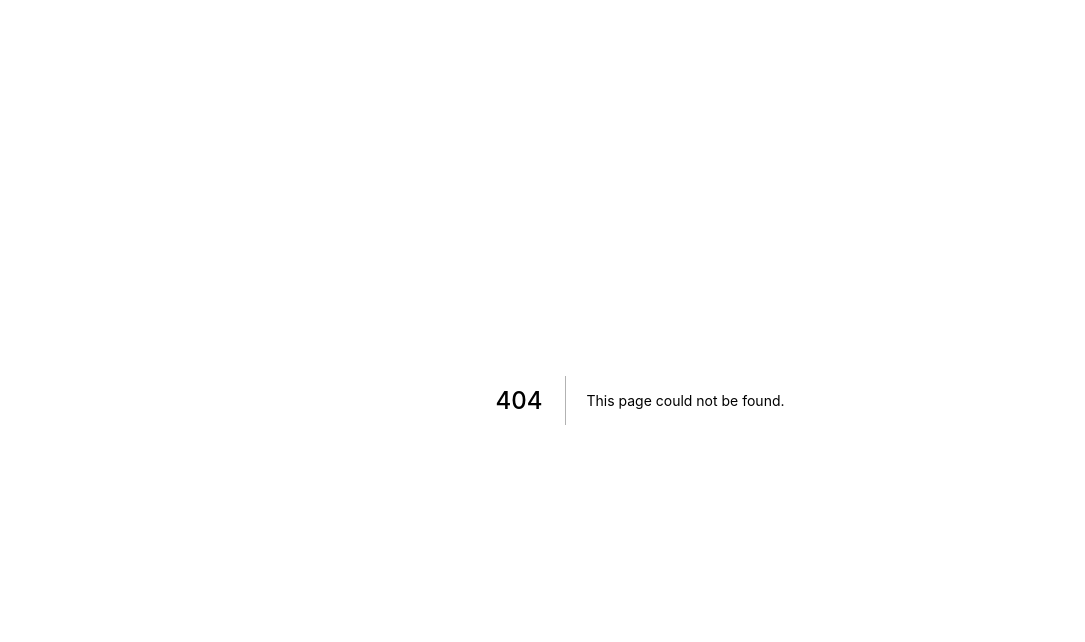
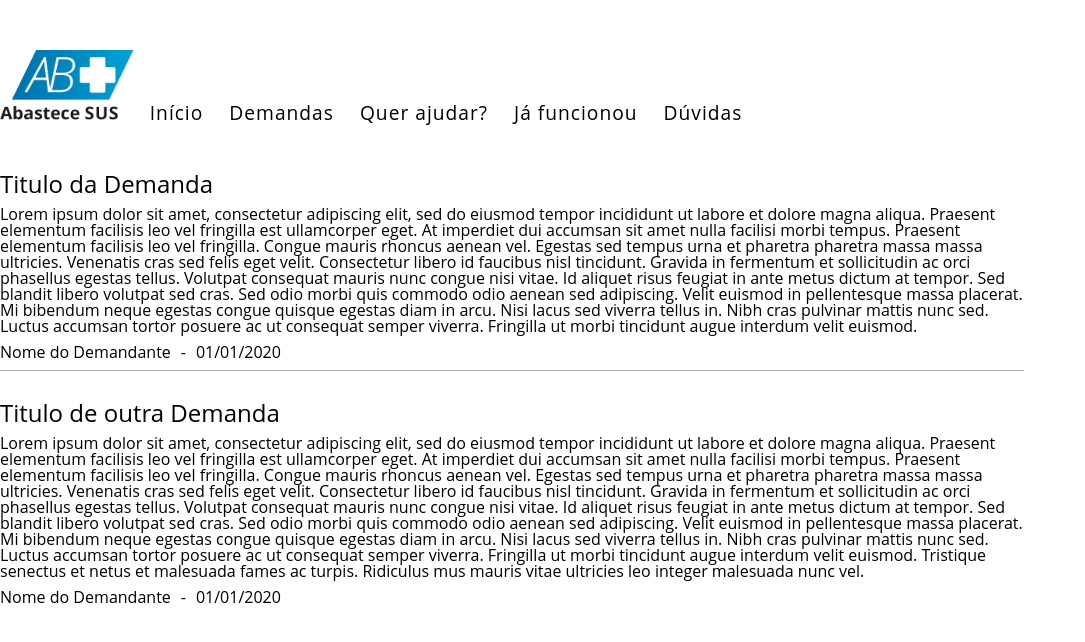
Before and after one commit to deckerjeferson/site-agregador, a Next.js app: page /demandas in a window 1280 px wide. Before the commit this address had no page. Shown: the top 642 px of the page, without its empty margins (0-1085 px from the left). Built offline with nearby package versions, Linux system fonts and the light colour scheme.

Commit message:
Atualiza pagina de demandas, refatorando o codigo

```diff
--- a/_editais/edital-exemplo-1.md
+++ b/_documentos/_demandas/demanda-exemplo.md
@@ -1,13 +1,13 @@
 ---
-titulo: 'Titulo do Edital 1'
+titulo: 'Titulo da Demanda'
+demandante: 'Nome do Demandante'
+modalidade: 'Modalidade da Demanda'
+quantidade: 'Quantidade'
 data: '01/01/2020'
-estado: 'Estado do Edital 1'
+estado: 'Estado Solicitante da Demanda'
 link: 'http://www.gooole.com'
 ---
 
-## Corpo do Edital
 Lorem ipsum dolor sit amet, consectetur adipiscing elit, sed do eiusmod tempor incididunt ut labore et dolore magna aliqua. Praesent elementum facilisis leo vel fringilla est ullamcorper eget. At imperdiet dui accumsan sit amet nulla facilisi morbi tempus. Praesent elementum facilisis leo vel fringilla. Congue mauris rhoncus aenean vel. Egestas sed tempus urna et pharetra pharetra massa massa ultricies.
-
 Venenatis cras sed felis eget velit. Consectetur libero id faucibus nisl tincidunt. Gravida in fermentum et sollicitudin ac orci phasellus egestas tellus. Volutpat consequat mauris nunc congue nisi vitae. Id aliquet risus feugiat in ante metus dictum at tempor. Sed blandit libero volutpat sed cras. Sed odio morbi quis commodo odio aenean sed adipiscing. Velit euismod in pellentesque massa placerat. Mi bibendum neque egestas congue quisque egestas diam in arcu. Nisi lacus sed viverra tellus in. Nibh cras pulvinar mattis nunc sed. Luctus accumsan tortor posuere ac ut consequat semper viverra. Fringilla ut morbi tincidunt augue interdum velit euismod.
-
-Tristique senectus et netus et malesuada fames ac turpis. Ridiculus mus mauris vitae ultricies leo integer malesuada nunc vel. In mollis nunc sed id semper. Egestas tellus rutrum tellus pellentesque. Phasellus vestibulum lorem sed risus ultricies tristique nulla. Quis blandit turpis cursus in hac habitasse platea dictumst quisque. Eros donec ac odio tempor orci dapibus ultrices. Aliquam sem et tortor consequat id porta nibh. Adipiscing elit duis tristique sollicitudin nibh sit amet commodo nulla. Diam vulputate ut pharetra sit amet. Ut tellus elementum sagittis vitae et leo. Arcu non odio euismod lacinia at quis risus sed vulputate.
+<!-- resumo -->Tristique senectus et netus et malesuada fames ac turpis. Ridiculus mus mauris vitae ultricies leo integer malesuada nunc vel. In mollis nunc sed id semper. Egestas tellus rutrum tellus pellentesque. Phasellus vestibulum lorem sed risus ultricies tristique nulla. Quis blandit turpis cursus in hac habitasse platea dictumst quisque. Eros donec ac odio tempor orci dapibus ultrices. Aliquam sem et tortor consequat id porta nibh. Adipiscing elit duis tristique sollicitudin nibh sit amet commodo nulla. Diam vulputate ut pharetra sit amet. Ut tellus elementum sagittis vitae et leo. Arcu non odio euismod lacinia at quis risus sed vulputate.
--- a/_editais/edital-exemplo-2.md
+++ b/_documentos/_demandas/demanda-outro-exemplo.md
@@ -1,13 +1,13 @@
 ---
-titulo: 'Titulo do Edital 2'
+titulo: 'Titulo de outra Demanda'
+demandante: 'Nome do Demandante'
+modalidade: 'Modalidade da Demanda'
+quantidade: 'Quantidade'
 data: '01/01/2020'
-estado: 'Estado do Edital 2'
+estado: 'Estado Solicitante da Demanda'
 link: 'http://www.gooole.com'
 ---
 
-## Corpo do Edital
 Lorem ipsum dolor sit amet, consectetur adipiscing elit, sed do eiusmod tempor incididunt ut labore et dolore magna aliqua. Praesent elementum facilisis leo vel fringilla est ullamcorper eget. At imperdiet dui accumsan sit amet nulla facilisi morbi tempus. Praesent elementum facilisis leo vel fringilla. Congue mauris rhoncus aenean vel. Egestas sed tempus urna et pharetra pharetra massa massa ultricies.
-
 Venenatis cras sed felis eget velit. Consectetur libero id faucibus nisl tincidunt. Gravida in fermentum et sollicitudin ac orci phasellus egestas tellus. Volutpat consequat mauris nunc congue nisi vitae. Id aliquet risus feugiat in ante metus dictum at tempor. Sed blandit libero volutpat sed cras. Sed odio morbi quis commodo odio aenean sed adipiscing. Velit euismod in pellentesque massa placerat. Mi bibendum neque egestas congue quisque egestas diam in arcu. Nisi lacus sed viverra tellus in. Nibh cras pulvinar mattis nunc sed. Luctus accumsan tortor posuere ac ut consequat semper viverra. Fringilla ut morbi tincidunt augue interdum velit euismod.
-
-Tristique senectus et netus et malesuada fames ac turpis. Ridiculus mus mauris vitae ultricies leo integer malesuada nunc vel. In mollis nunc sed id semper. Egestas tellus rutrum tellus pellentesque. Phasellus vestibulum lorem sed risus ultricies tristique nulla. Quis blandit turpis cursus in hac habitasse platea dictumst quisque. Eros donec ac odio tempor orci dapibus ultrices. Aliquam sem et tortor consequat id porta nibh. Adipiscing elit duis tristique sollicitudin nibh sit amet commodo nulla. Diam vulputate ut pharetra sit amet. Ut tellus elementum sagittis vitae et leo. Arcu non odio euismod lacinia at quis risus sed vulputate.
+Tristique senectus et netus et malesuada fames ac turpis. Ridiculus mus mauris vitae ultricies leo integer malesuada nunc vel. <!-- resumo -->In mollis nunc sed id semper. Egestas tellus rutrum tellus pellentesque. Phasellus vestibulum lorem sed risus ultricies tristique nulla. Quis blandit turpis cursus in hac habitasse platea dictumst quisque. Eros donec ac odio tempor orci dapibus ultrices. Aliquam sem et tortor consequat id porta nibh. Adipiscing elit duis tristique sollicitudin nibh sit amet commodo nulla. Diam vulputate ut pharetra sit amet. Ut tellus elementum sagittis vitae et leo. Arcu non odio euismod lacinia at quis risus sed vulputate.
--- /dev/null
+++ b/lib/demand.js
@@ -0,0 +1,22 @@
+import fs from 'fs';
+import {join} from 'path';
+import {parseMarkdown} from "./markdown/markdown-parser";
+
+const demandDirectory = join(process.cwd(), '_documentos/_demandas');
+
+const demands = () => {
+  return fs.readdirSync(demandDirectory);
+};
+
+export const getDemandBySlug = (slug, fields = []) => {
+  const demandSlug = slug.replace(/\.md$/, '');
+  const filePath = join(demandDirectory, `${demandSlug}.md`);
+  const fileContent = fs.readFileSync(filePath, 'utf8');
+
+  return parseMarkdown(demandSlug, fileContent, fields);
+};
+
+export const getAllDemands = (fields = []) => {
+  return demands()
+    .map(slug => getDemandBySlug(slug, fields));
+}
--- /dev/null
+++ b/lib/markdown/markdown-parser.js
@@ -0,0 +1,50 @@
+import matter from "gray-matter";
+
+export const parseMarkdown = (slug, markdownContent, fields) => {
+  const {data, content, excerpt} = matter(markdownContent, {excerpt_separator: '<!-- resumo -->'});
+  const result = {};
+
+  fields.forEach(field => {
+    const portugueseFieldName = translateFrontMatter(field);
+
+    if (field === 'slug') {
+      result[field] = slug;
+    }
+
+    if (field === 'content') {
+      result[field] = content;
+    }
+
+    if (field === 'excerpt') {
+      result[field] = excerpt;
+    }
+
+    if (data[portugueseFieldName]) {
+      result[field] = data[portugueseFieldName];
+    }
+  });
+
+  return result;
+};
+
+const translateFrontMatter = field => {
+  if (field === 'title') {
+    return "titulo";
+  }
+  if (field === 'plaintiff') {
+    return "demandante";
+  }
+  if (field === 'modality') {
+    return "modalidade";
+  }
+  if (field === 'quantity') {
+    return "quantidade";
+  }
+  if (field === 'date') {
+    return "data";
+  }
+  if (field === 'state') {
+    return "estado";
+  }
+  return field;
+};
--- /dev/null
+++ b/pages/demandas/demand.module.css
@@ -0,0 +1,28 @@
+.demand {
+  width: 80%;
+  margin-top: 30px;
+  border-bottom: 1px solid #aaa;
+  box-sizing: border-box;
+  cursor: pointer;
+}
+
+.demand:last-child {
+  border: none;
+}
+
+.header {
+  font-size: 1.5em;
+}
+
+.excerpt {
+  padding-top: 10px;
+  line-height: 1em;
+}
+
+.footer {
+  padding: 10px 0 10px 0;
+}
+
+.footer span {
+  padding-right: 10px;
+}
--- /dev/null
+++ b/pages/demandas/index.js
@@ -0,0 +1,50 @@
+import Head from 'next/head'
+import Link from 'next/link';
+import Layout from "../../components/layout/layout"
+import ReactMarkdown from "react-markdown";
+import styles from "./demand.module.css";
+import {getAllDemands} from "../../lib/demand";
+
+const Index = ({demands}) => {
+  return (
+    <>
+      <Layout>
+        <Head>
+          <title>Abastece SUS - Demandas</title>
+        </Head>
+
+        <main>
+          <section>
+            <ul>
+              {demands.map((demand, index) => (
+                <Link key={index} as={`/demandas/${demand.slug}`} href="/demandas/[slug]">
+                  <li className={styles.demand}>
+                    <h2 className={styles.header}>{demand.title}</h2>
+                    <div className={styles.excerpt}>
+                      <ReactMarkdown source={demand.excerpt}/>
+                    </div>
+                    <div className={styles.footer}>
+                      <span>{demand.plaintiff}</span>
+                      <span>-</span>
+                      <span>{demand.date}</span>
+                    </div>
+                  </li>
+                </Link>
+              ))}
+            </ul>
+          </section>
+        </main>
+      </Layout>
+    </>
+  );
+};
+
+export const getStaticProps = () => {
+  const demands = getAllDemands(['title', 'slug', 'date', 'excerpt', 'plaintiff']);
+  return {
+    props: {demands},
+  }
+};
+
+
+export default Index;
```
Also changed, not shown: lib/api.js (deleted, +0 -38 lines), pages/demandas/[slug].js (added, +48 -0 lines), pages/editais/[slug].js (deleted, +0 -46 lines), 2 other files (tests, documents, lock files or other folders).
